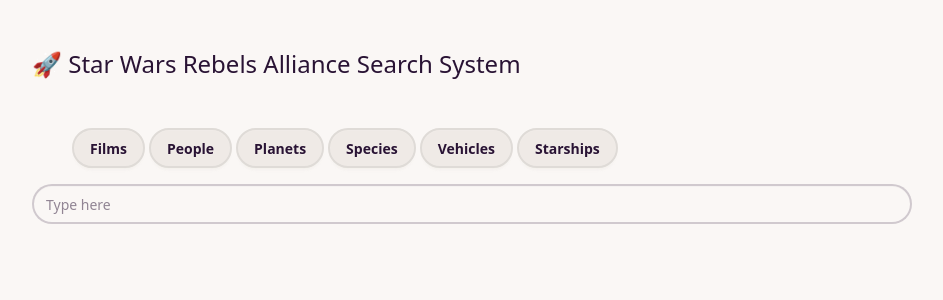
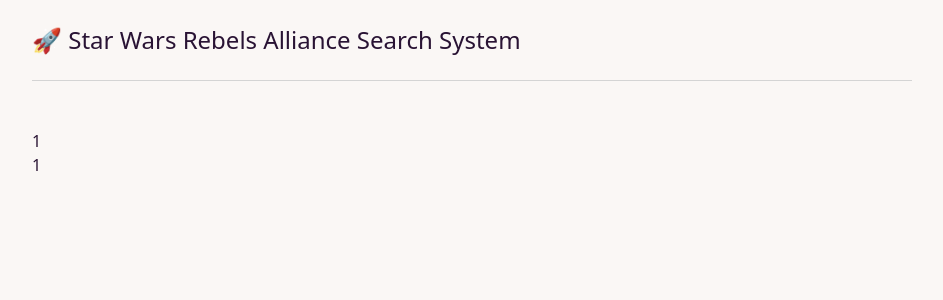
Before and after one commit to AlexisF9/Star-Wars-App, a React (Vite) app in the folder frontend/: page /1/1 in a window 1280 px wide. Shown: the top 300 px of the page, without its empty margins (168-1111 px from the left). Built offline with nearby package versions, Linux system fonts and the light colour scheme.

Commit message:
[FRONTEND] add react router lib + create home, layout, not found and single element pages

```diff
--- a/frontend/package.json
+++ b/frontend/package.json
@@ -16,6 +16,7 @@
     "lucide-react": "^0.525.0",
     "react": "^19.1.0",
     "react-dom": "^19.1.0",
+    "react-router": "^7.6.3",
     "tailwindcss": "^4.1.11"
   },
   "devDependencies": {
--- a/frontend/src/App.tsx
+++ b/frontend/src/App.tsx
@@ -1,131 +1,21 @@
-import { useQuery, useQueryClient } from "@tanstack/react-query";
+import { BrowserRouter, Route, Routes } from "react-router";
 import "./App.css";
-import { useEffect, useState } from "react";
-import { MoveRight } from "lucide-react";
-
-const fetchSearch = async (cat: string, text: string) => {
-  const url = `http://localhost:3000/api/search?cat=${cat}&q=${text}`;
-  const response = await fetch(url);
-
-  if (!response.ok) {
-    throw new Error(`HTTP error! status: ${response.status}`);
-  }
-
-  const json = await response.json();
-  return json;
-};
+import NotFound from "./pages/NotFound";
+import Home from "./pages/Home";
+import SingleElement from "./pages/SingleElement";
+import Layout from "./pages/Layout";
 
 function App() {
-  const [searchCategory, setSearchCategory] = useState("");
-  const [searchTerm, setSearchTerm] = useState("");
-
-  const queryClient = useQueryClient();
-
-  const { data, refetch } = useQuery({
-    queryKey: ["searchUser", searchTerm],
-    queryFn: () => fetchSearch(searchCategory, searchTerm),
-    enabled: false, // Ne lance pas le fetch automatiquement
-  });
-
-  const categories = [
-    {
-      label: "Films",
-      name: "films",
-    },
-    {
-      label: "People",
-      name: "people",
-    },
-    {
-      label: "Planets",
-      name: "planets",
-    },
-    {
-      label: "Species",
-      name: "species",
-    },
-    {
-      label: "Vehicles",
-      name: "vehicles",
-    },
-    {
-      label: "Starships",
-      name: "starships",
-    },
-  ];
-
-  useEffect(() => {
-    if (searchTerm !== "" && searchCategory !== "") {
-      refetch();
-    } else {
-      queryClient.removeQueries({ queryKey: ["searchUser"] });
-    }
-  }, [searchCategory, searchTerm, refetch]);
-
   return (
-    <main className="max-w-4xl mx-auto px-2 pb-6">
-      <h1 className="bold text-2xl my-12">
-        🚀 Star Wars Rebels Alliance Search System
-      </h1>
-
-      <form className="mb-6 flex flex-col gap-4">
-        <div className="filter">
-          <input
-            className="btn btn-square"
-            type="reset"
-            onClick={() => {
-              setSearchCategory("");
-              setSearchTerm("");
-            }}
-            value={"X"}
-          />
-
-          {categories.map((item, index) => {
-            return (
-              <input
-                key={index}
-                type="radio"
-                name="radio"
-                value={item.name}
-                className="btn"
-                aria-label={item.label}
-                onChange={(e) => setSearchCategory(e.target.value)}
-              />
-            );
-          })}
-        </div>
-        <input
-          type="text"
-          placeholder="Type here"
-          className="input w-full"
-          onChange={(e) => setSearchTerm(e.target.value)}
-        />
-      </form>
-
-      {data ? (
-        data.length > 0 ? (
-          <ul className="list bg-base-100 rounded-box shadow-md">
-            {data.map((el: any, index: number) => {
-              return (
-                <li
-                  key={index}
-                  className="list-row flex items-center flex-wrap justify-between"
-                >
-                  <div>
-                    <h2> {searchCategory === "films" ? el.title : el.name}</h2>
-                  </div>
-                  <button className="btn btn-square btn-ghost">
-                    <MoveRight />
-                  </button>
-                </li>
-              );
-            })}
-          </ul>
-        ) : (
-          data && data.length === 0 && searchTerm !== "" && <p>No results</p>
-        )
-      ) : null}
-    </main>
+    <BrowserRouter>
+      <Routes>
+        <Route element={<Layout />}>
+          <Route path="/" element={<Home />} />
+          <Route path="/:category/:id" element={<SingleElement />} />
+        </Route>
+        <Route path="/*" element={<NotFound />} />
+      </Routes>
+    </BrowserRouter>
   );
 }
 
--- /dev/null
+++ b/frontend/src/components/header.tsx
@@ -0,0 +1,9 @@
+export function Header() {
+  return (
+    <header className="mb-12 border-b py-6 border-neutral-300">
+      <h1 className="bold text-2xl">
+        🚀 Star Wars Rebels Alliance Search System
+      </h1>
+    </header>
+  );
+}
--- /dev/null
+++ b/frontend/src/pages/Home.tsx
@@ -0,0 +1,128 @@
+import { useEffect, useState } from "react";
+import { useQuery, useQueryClient } from "@tanstack/react-query";
+import { MoveRight } from "lucide-react";
+import { NavLink } from "react-router";
+
+const fetchSearch = async (cat: string, text: string) => {
+  const url = `http://localhost:3000/api/search?cat=${cat}&q=${text}`;
+  const response = await fetch(url);
+
+  if (!response.ok) {
+    throw new Error(`HTTP error! status: ${response.status}`);
+  }
+
+  const json = await response.json();
+  return json;
+};
+
+export default function Home() {
+  const [searchCategory, setSearchCategory] = useState("");
+  const [searchTerm, setSearchTerm] = useState("");
+
+  const queryClient = useQueryClient();
+
+  const { data, refetch } = useQuery({
+    queryKey: ["searchUser", searchTerm],
+    queryFn: () => fetchSearch(searchCategory, searchTerm),
+    enabled: false, // Ne lance pas le fetch automatiquement
+  });
+
+  const categories = [
+    {
+      label: "Films",
+      name: "films",
+    },
+    {
+      label: "People",
+      name: "people",
+    },
+    {
+      label: "Planets",
+      name: "planets",
+    },
+    {
+      label: "Species",
+      name: "species",
+    },
+    {
+      label: "Vehicles",
+      name: "vehicles",
+    },
+    {
+      label: "Starships",
+      name: "starships",
+    },
+  ];
+
+  useEffect(() => {
+    if (searchTerm !== "" && searchCategory !== "") {
+      refetch();
+    } else {
+      queryClient.removeQueries({ queryKey: ["searchUser"] });
+    }
+  }, [searchCategory, searchTerm, refetch]);
+
+  return (
+    <>
+      <form className="mb-6 flex flex-col gap-4">
+        <div className="filter">
+          <input
+            className="btn btn-square"
+            type="reset"
+            onClick={() => {
+              setSearchCategory("");
+              setSearchTerm("");
+            }}
+            value={"X"}
+          />
+
+          {categories.map((item, index) => {
+            return (
+              <input
+                key={index}
+                type="radio"
+                name="radio"
+                value={item.name}
+                className="btn"
+                aria-label={item.label}
+                onChange={(e) => setSearchCategory(e.target.value)}
+              />
+            );
+          })}
+        </div>
+        <input
+          type="text"
+          placeholder="Type here"
+          className="input w-full"
+          onChange={(e) => setSearchTerm(e.target.value)}
+        />
+      </form>
+
+      {data ? (
+        data.length > 0 ? (
+          <ul className="list bg-base-100 rounded-box shadow-md">
+            {data.map((el: any, index: number) => {
+              return (
+                <li
+                  key={index}
+                  className="list-row flex items-center flex-wrap justify-between"
+                >
+                  <div>
+                    <h2> {searchCategory === "films" ? el.title : el.name}</h2>
+                  </div>
+                  <NavLink to={`${el.category}/${el.id}`}>
+                    <button className="btn btn-square btn-ghost">
+                      <MoveRight />
+                    </button>
+                  </NavLink>
+                </li>
+              );
+            })}
+          </ul>
+        ) : (
+          data && data.length === 0 && searchTerm !== "" && <p>No results</p>
+        )
+      ) : null}
+    </>
+  );
+}
--- /dev/null
+++ b/frontend/src/pages/Layout.tsx
@@ -0,0 +1,11 @@
+import { Outlet } from "react-router";
+import { Header } from "../components/header";
+
+export default function Layout() {
+  return (
+    <main className="max-w-4xl mx-auto px-2 pb-6">
+      <Header />
+      <Outlet />
+    </main>
+  );
+}
--- /dev/null
+++ b/frontend/src/pages/NotFound.tsx
@@ -0,0 +1,7 @@
+export default function NotFound() {
+  return (
+    <div>
+      <h1>404 - Page not found</h1>
+    </div>
+  );
+}
--- /dev/null
+++ b/frontend/src/pages/SingleElement.tsx
@@ -0,0 +1,20 @@
+import { useParams } from "react-router";
+import NotFound from "./NotFound";
+
+export default function SingleElement() {
+  const params = useParams();
+  console.log(params);
+
+  if (params.id === "test") {
+    return <NotFound />;
+  }
+
+  return (
+    <>
+      <ul>
+        <li>{params.category}</li>
+        <li>{params.id}</li>
+      </ul>
+    </>
+  );
+}
```
Also changed, not shown: 1 other file (tests, documents, lock files or other folders).
